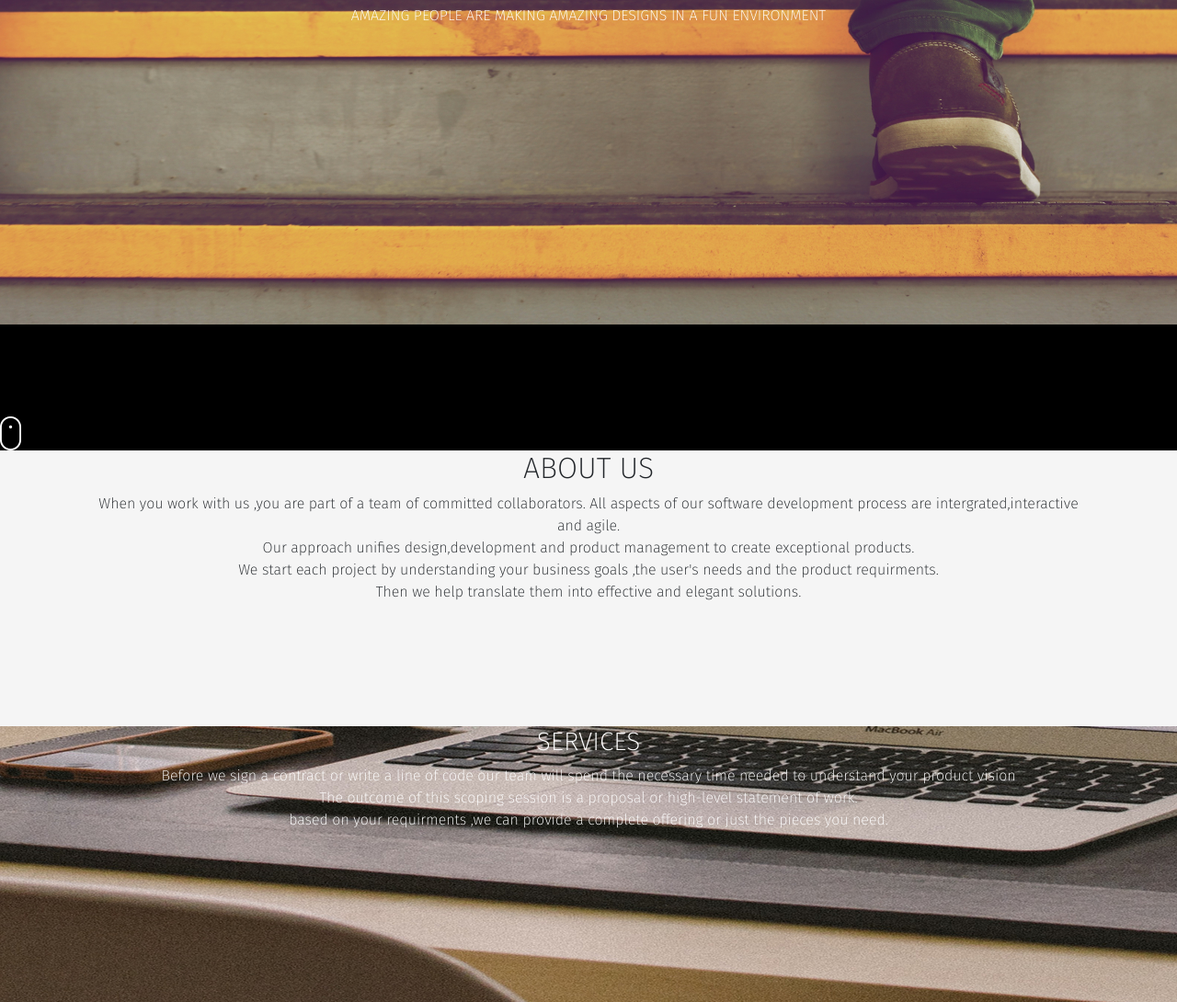
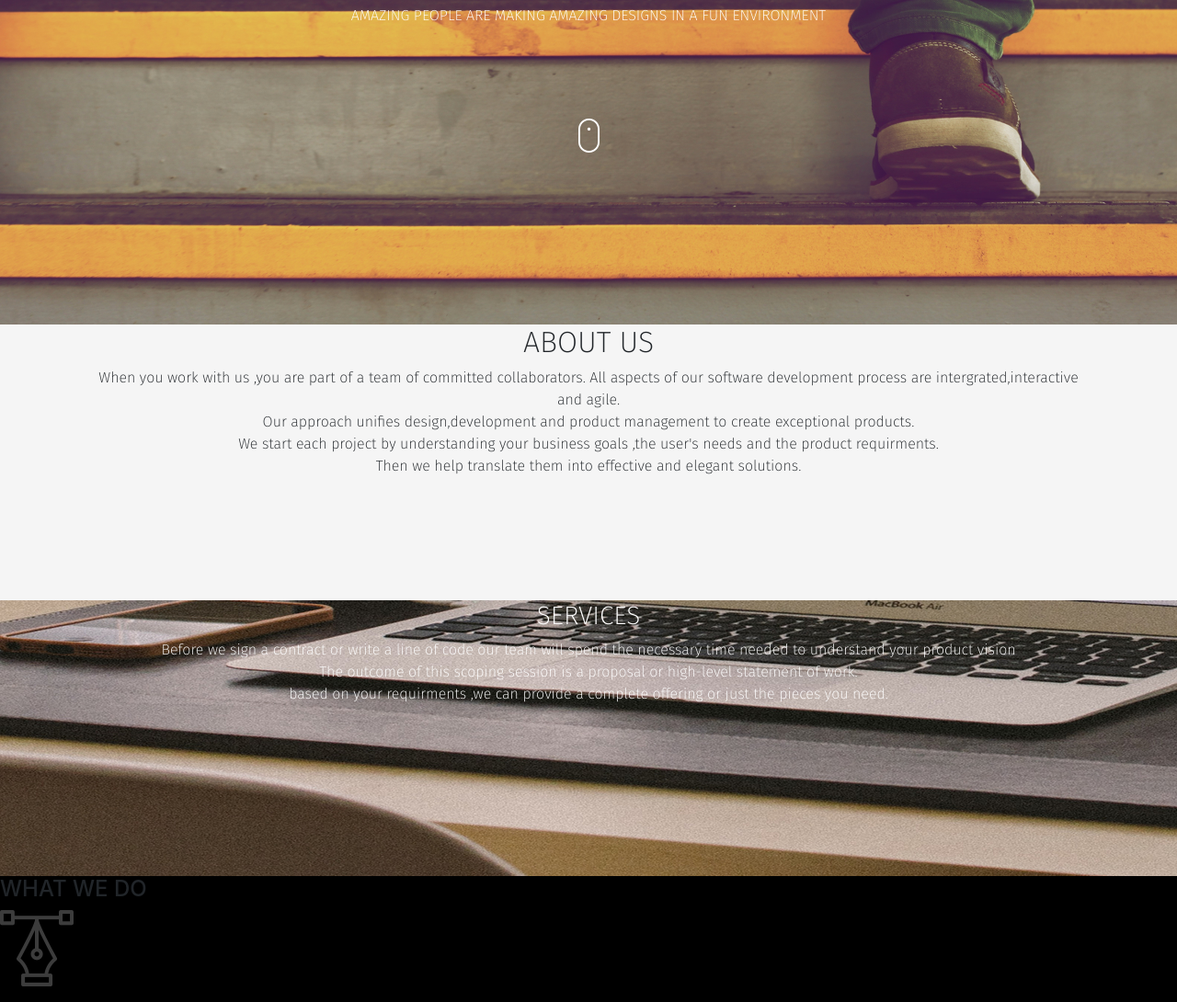
Before and after one commit to Virsail/mbagaya, a plain HTML site: page Documents/Delani-studio/index.html in a window 1280 px wide. Shown: the part 327-1417 px from the top of the page at 92% size. Drawn offline with nearby package versions, Linux system fonts and the light colour scheme.

Commit message:
add a design logo

```diff
--- a/Documents/Delani-studio/index.html
+++ b/Documents/Delani-studio/index.html
@@ -19,9 +19,8 @@
       </div>
        <h1>WELCOME<br>TO DELANI STUDIO</h1>
         <p>AMAZING PEOPLE ARE MAKING AMAZING DESIGNS IN A FUN ENVIRONMENT</p>
-      </div>
-    <div class="logo">
-      <img src="./css/assets/mouse_click.png" alt="a click representing mouse">
+    <div class="logo2">
+      <img src="./css/assets/mouse_click.png" alt="a click representing a mouse">
     </div>
     </div>
     <div class="section2">
@@ -34,4 +33,10 @@
       <h3>SERVICES</h3>
       <P>Before we sign a contract or write a line of code our team will spend the necessary time needed to understand your product vision<br>The outcome of this scoping session is a proposal or high-level statement of work.<br>based on your requirments ,we can provide a complete offering or just the pieces you need.</P>
     </div>
+    <div class="section4">
+      <h4>WHAT WE DO</h4>
+      <div class="design">
+        <img src="./css/assets/services_icons/design_icon.png" alt="a design logo">
+      </div>
+    </div>
   </body>
```
